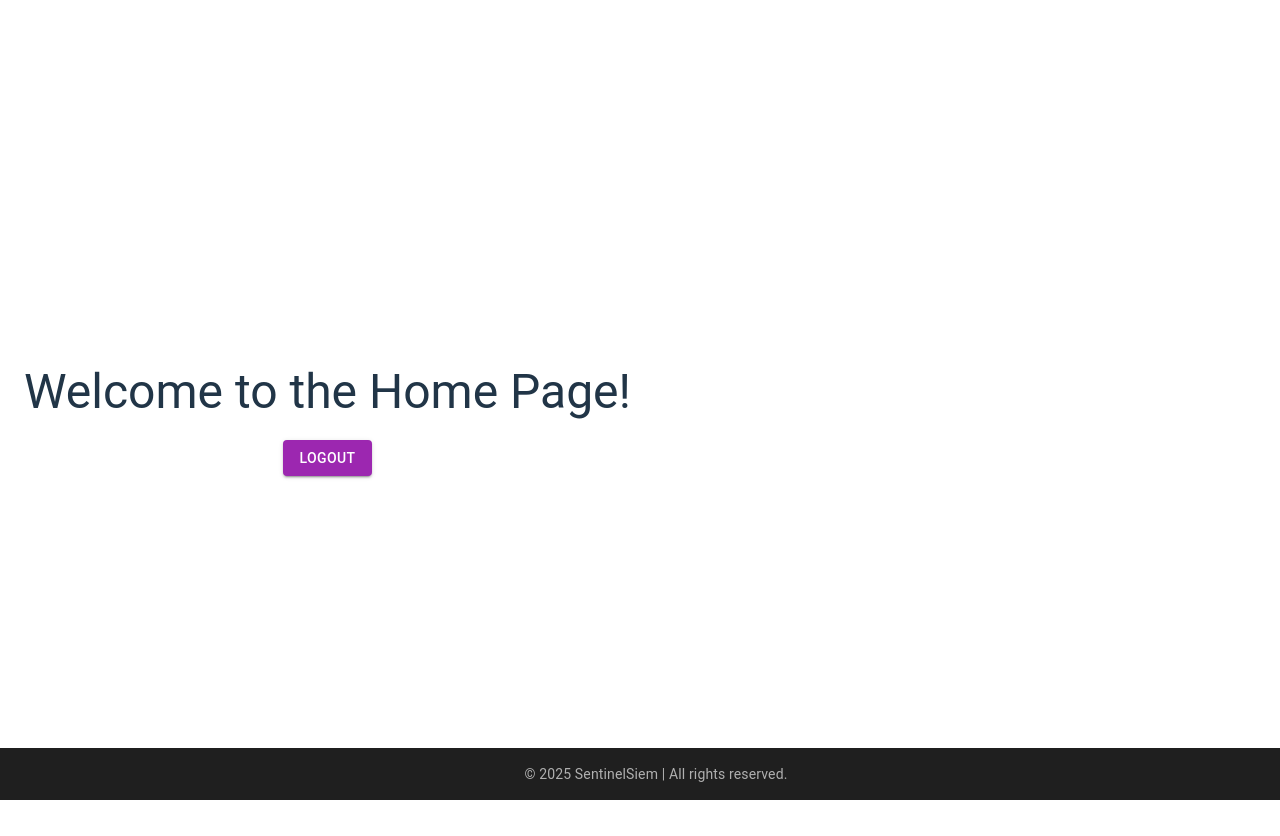
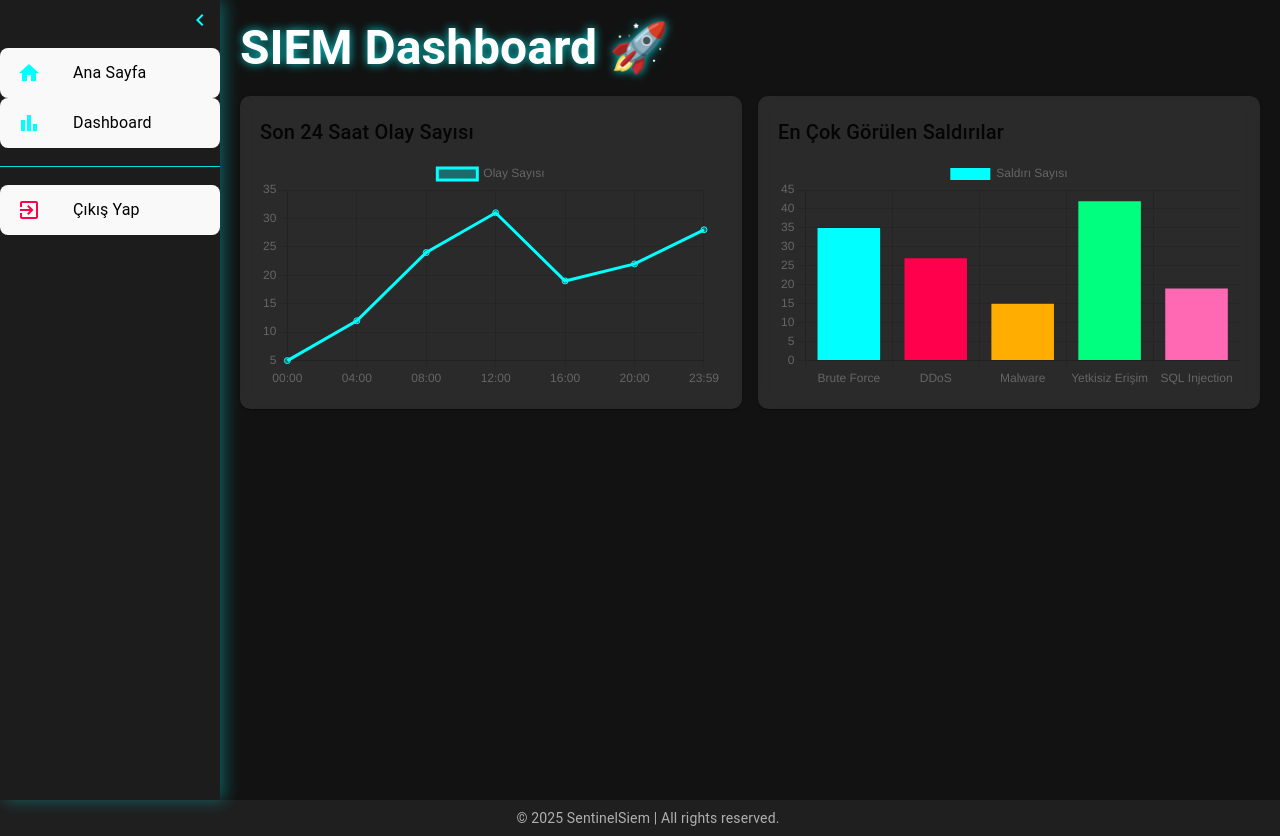
Before and after one commit to mehmetberkekeceli/sentinel, a React (Vite) app in the folder ui/: page /dashboard in a window 1280 px wide. Before the commit this address led to /home. Before the commit the page ends 800 px from the top, so only its background shows below. Built offline with nearby package versions, Linux system fonts and the light colour scheme; sample sign-in values are in the browser's storage.

Commit message:
add: Footer && Sidebar && Dashboard && Home

```diff
--- a/ui/package.json
+++ b/ui/package.json
@@ -20,9 +20,11 @@
     "@types/react-router-dom": "^5.3.3",
     "axios": "^1.7.9",
     "bootstrap": "^5.3.3",
+    "chart.js": "^4.4.7",
     "formik": "^2.4.6",
     "i18next": "^24.2.2",
     "react": "^18.3.1",
+    "react-chartjs-2": "^5.3.0",
     "react-dom": "^18.3.1",
     "react-hook-form": "^7.54.2",
     "react-i18next": "^15.4.0",
--- a/ui/src/App.tsx
+++ b/ui/src/App.tsx
@@ -15,6 +15,7 @@ import { useEffect } from "react";
 import { ToastContainer } from "react-toastify";
 import "react-toastify/dist/ReactToastify.css";
 import Footer from "./components/Footer"; // Yeni Footer bileşeni import edildi
+import Dashboard from "./pages/Dashboard";
 
 const PrivateRoute = ({ children }: { children: JSX.Element }) => {
   const token = useSelector((state: RootState) => state.auth.token);
@@ -27,7 +28,7 @@ function App() {
       <Router>
         <ToastContainer position="top-right" autoClose={3000} />
         <AppRoutes />
-        <Footer /> {/* Footer burada tüm sayfalarda görünecek */}
+        <Footer />
       </Router>
     </Provider>
   );
@@ -38,7 +39,7 @@ const AppRoutes = () => {
   const navigate = useNavigate();
 
   useEffect(() => {
-    if (token) {
+    if (token && window.location.pathname === "/") {
       navigate("/home");
     }
   }, [token, navigate]);
@@ -47,6 +48,14 @@ const AppRoutes = () => {
     <Routes>
       <Route path="/login" element={<Login />} />
       <Route path="/register" element={<Register />} />
+      <Route
+        path="/dashboard"
+        element={
+          <PrivateRoute>
+            <Dashboard />
+          </PrivateRoute>
+        }
+      />
       <Route
         path="/home"
         element={
--- a/ui/src/components/Footer.tsx
+++ b/ui/src/components/Footer.tsx
@@ -7,10 +7,9 @@ const Footer = () => {
       sx={{
         width: "100%",
         textAlign: "center",
-        padding: "1rem",
+        padding: "0.5rem",
         backgroundColor: "#1F1F1F",
         color: "#B0B0B0",
-        position: "fixed",
         bottom: 0,
         left: 0,
       }}
--- /dev/null
+++ b/ui/src/components/Sidebar.tsx
@@ -0,0 +1,103 @@
+import { useState } from "react";
+import {
+  Box,
+  List,
+  ListItem,
+  ListItemIcon,
+  ListItemText,
+  Divider,
+  IconButton,
+  Tooltip,
+} from "@mui/material";
+import {
+  Home as HomeIcon,
+  BarChart as DashboardIcon,
+  ExitToApp as LogoutIcon,
+  Menu as MenuIcon,
+  ChevronLeft as ChevronLeftIcon,
+} from "@mui/icons-material";
+import { useDispatch } from "react-redux";
+import { logout } from "../redux/slices/authSlice";
+import { useNavigate } from "react-router-dom";
+
+const Sidebar = () => {
+  const dispatch = useDispatch();
+  const navigate = useNavigate();
+  const [expanded, setExpanded] = useState(true);
+
+  const handleLogout = () => {
+    dispatch(logout());
+    navigate("/login");
+  };
+
+  return (
+    <Box
+      sx={{
+        width: expanded ? "220px" : "70px",
+        height: "100vh",
+        background: "rgba(31, 31, 31, 0.9)",
+        backdropFilter: "blur(10px)",
+        color: "#fff",
+        display: "flex",
+        flexDirection: "column",
+        transition: "width 0.3s ease-in-out",
+        boxShadow: expanded
+          ? "5px 0px 15px rgba(0, 255, 255, 0.3)"
+          : "5px 0px 10px rgba(0, 255, 255, 0.2)",
+      }}
+    >
+      <Box
+        sx={{
+          display: "flex",
+          justifyContent: expanded ? "flex-end" : "center",
+        }}
+      >
+        <IconButton
+          onClick={() => setExpanded(!expanded)}
+          sx={{
+            color: "#00FFFF",
+            transition: "0.3s",
+            "&:hover": { color: "#00BFFF" },
+          }}
+        >
+          {expanded ? <ChevronLeftIcon /> : <MenuIcon />}
+        </IconButton>
+      </Box>
+
+      <List>
+        <Tooltip title={expanded ? "" : "Ana Sayfa"} placement="right">
+          <ListItem component="button" onClick={() => navigate("/home")}>
+            <ListItemIcon sx={{ color: "#00FFFF" }}>
+              <HomeIcon />
+            </ListItemIcon>
+            {expanded && <ListItemText primary="Ana Sayfa" />}
+          </ListItem>
+        </Tooltip>
+
+        <Tooltip title={expanded ? "" : "Dashboard"} placement="right">
+          <ListItem component="button" onClick={() => navigate("/dashboard")}>
+            <ListItemIcon sx={{ color: "#00FFFF" }}>
+              <DashboardIcon />
+            </ListItemIcon>
+            <ListItemText primary="Dashboard" />
+          </ListItem>
+        </Tooltip>
+      </List>
+
+      <Divider sx={{ backgroundColor: "#00FFFF", marginY: "10px" }} />
+
+      <List>
+        <Tooltip title={expanded ? "" : "Çıkış Yap"} placement="right">
+          <ListItem component="button" onClick={handleLogout}>
+            <ListItemIcon sx={{ color: "#FF004D" }}>
+              <LogoutIcon />
+            </ListItemIcon>
+            {expanded && <ListItemText primary="Çıkış Yap" />}
+          </ListItem>
+        </Tooltip>
+      </List>
+    </Box>
+  );
+};
+
+export default Sidebar;
--- /dev/null
+++ b/ui/src/pages/Dashboard.tsx
@@ -0,0 +1,149 @@
+import { useEffect, useRef } from "react";
+import {
+  Chart as ChartJS,
+  CategoryScale,
+  LinearScale,
+  PointElement,
+  LineElement,
+  BarElement,
+  Title,
+  Tooltip,
+  Legend,
+} from "chart.js";
+import { Line, Bar } from "react-chartjs-2";
+import Sidebar from "../components/Sidebar";
+import { Box, Typography, Paper, Grid } from "@mui/material";
+
+ChartJS.register(
+  CategoryScale,
+  LinearScale,
+  PointElement,
+  LineElement,
+  BarElement,
+  Title,
+  Tooltip,
+  Legend
+);
+
+const Dashboard = () => {
+  const lineChartRef = useRef<ChartJS | null>(null);
+  const barChartRef = useRef<ChartJS | null>(null);
+
+  useEffect(() => {
+    return () => {
+      if (lineChartRef.current) lineChartRef.current.destroy();
+      if (barChartRef.current) barChartRef.current.destroy();
+    };
+  }, []);
+
+  const lineData = {
+    labels: ["00:00", "04:00", "08:00", "12:00", "16:00", "20:00", "23:59"],
+    datasets: [
+      {
+        label: "Olay Sayısı",
+        data: [5, 12, 24, 31, 19, 22, 28],
+        borderColor: "#00FFFF",
+        backgroundColor: "rgba(0, 255, 255, 0.3)",
+        fill: true,
+      },
+    ],
+  };
+
+  const barData = {
+    labels: [
+      "Brute Force",
+      "DDoS",
+      "Malware",
+      "Yetkisiz Erişim",
+      "SQL Injection",
+    ],
+    datasets: [
+      {
+        label: "Saldırı Sayısı",
+        data: [35, 27, 15, 42, 19],
+        backgroundColor: [
+          "#00FFFF",
+          "#FF004D",
+          "#FFAD00",
+          "#00FF7F",
+          "#FF69B4",
+        ],
+      },
+    ],
+  };
+
+  return (
+    <Box
+      sx={{
+        display: "flex",
+        width: "100vw",
+        height: "100vh",
+        background: "#121212",
+        color: "#FFFFFF",
+      }}
+    >
+      <Sidebar />
+      <Box
+        sx={{
+          flexGrow: 1,
+          display: "flex",
+          flexDirection: "column",
+          padding: "20px",
+        }}
+      >
+        <Typography
+          variant="h3"
+          sx={{
+            fontWeight: "bold",
+            marginBottom: "20px",
+            textShadow: "0px 0px 10px rgba(0, 255, 255, 0.8)",
+          }}
+        >
+          SIEM Dashboard 🚀
+        </Typography>
+
+        <Grid container spacing={2}>
+          <Grid item xs={12} md={6}>
+            <Paper
+              sx={{
+                padding: "20px",
+                background: "rgba(255, 255, 255, 0.1)",
+                backdropFilter: "blur(8px)",
+                borderRadius: "10px",
+              }}
+            >
+              <Typography variant="h6" sx={{ marginBottom: "10px" }}>
+                Son 24 Saat Olay Sayısı
+              </Typography>
+              <Line
+                ref={(chart) => (lineChartRef.current = chart as ChartJS)}
+                data={lineData}
+              />
+            </Paper>
+          </Grid>
+
+          <Grid item xs={12} md={6}>
+            <Paper
+              sx={{
+                padding: "20px",
+                background: "rgba(255, 255, 255, 0.1)",
+                backdropFilter: "blur(8px)",
+                borderRadius: "10px",
+              }}
+            >
+              <Typography variant="h6" sx={{ marginBottom: "10px" }}>
+                En Çok Görülen Saldırılar
+              </Typography>
+              <Bar
+                ref={(chart) => (barChartRef.current = chart as ChartJS)}
+                data={barData}
+              />
+            </Paper>
+          </Grid>
+        </Grid>
+      </Box>
+    </Box>
+  );
+};
+
+export default Dashboard;
--- a/ui/src/pages/Home.tsx
+++ b/ui/src/pages/Home.tsx
@@ -1,31 +1,62 @@
-import { useDispatch } from "react-redux";
-import { useNavigate } from "react-router-dom";
-import { logout } from "../redux/slices/authSlice";
-import { Button, Container, Typography, Box } from "@mui/material";
+import { Box, Typography, Button } from "@mui/material";
+import Sidebar from "../components/Sidebar";
 
 const Home = () => {
-  const dispatch = useDispatch();
-  const navigate = useNavigate();
+  return (
+    <Box
+      sx={{
+        display: "flex",
+        width: "100vw",
+        height: "100vh",
+        background: "linear-gradient(to right, #000428, #121212)",
+        color: "#FFFFFF",
+      }}
+    >
+      <Sidebar />
 
-  const handleLogout = () => {
-    dispatch(logout());
-    navigate("/login");
-  };
-
-  return (
-    <Container>
-      <Box textAlign="center" mt={5}>
-        <Typography variant="h3">Welcome to the Home Page!</Typography>
+      <Box
+        sx={{
+          flexGrow: 1,
+          display: "flex",
+          flexDirection: "column",
+          alignItems: "center",
+          justifyContent: "center",
+          padding: "20px",
+          textAlign: "center",
+        }}
+      >
+        <Typography
+          variant="h3"
+          sx={{
+            fontWeight: "bold",
+            textShadow: "0px 0px 10px rgba(0, 255, 255, 0.8)",
+          }}
+        >
+          SIEM Dashboard 🚀
+        </Typography>
+        <Typography variant="h5" sx={{ marginTop: "10px", color: "#00FFFF" }}>
+          SIEM Log Analiz & Güvenlik Yönetimi
+        </Typography>
         <Button
           variant="contained"
-          color="secondary"
-          onClick={handleLogout}
-          style={{ marginTop: "20px" }}
+          sx={{
+            marginTop: "30px",
+            backgroundColor: "#00FFFF",
+            color: "#121212",
+            fontWeight: "bold",
+            padding: "10px 20px",
+            fontSize: "18px",
+            transition: "0.3s",
+            "&:hover": {
+              backgroundColor: "#00BFFF",
+              boxShadow: "0px 0px 20px rgba(0, 255, 255, 0.8)",
+            },
+          }}
         >
-          Logout
+          Güvenlik Raporlarını İncele 🔍
         </Button>
       </Box>
-    </Container>
+    </Box>
   );
 };
 
```
Also changed, not shown: 1 other file (tests, documents, lock files or other folders).
